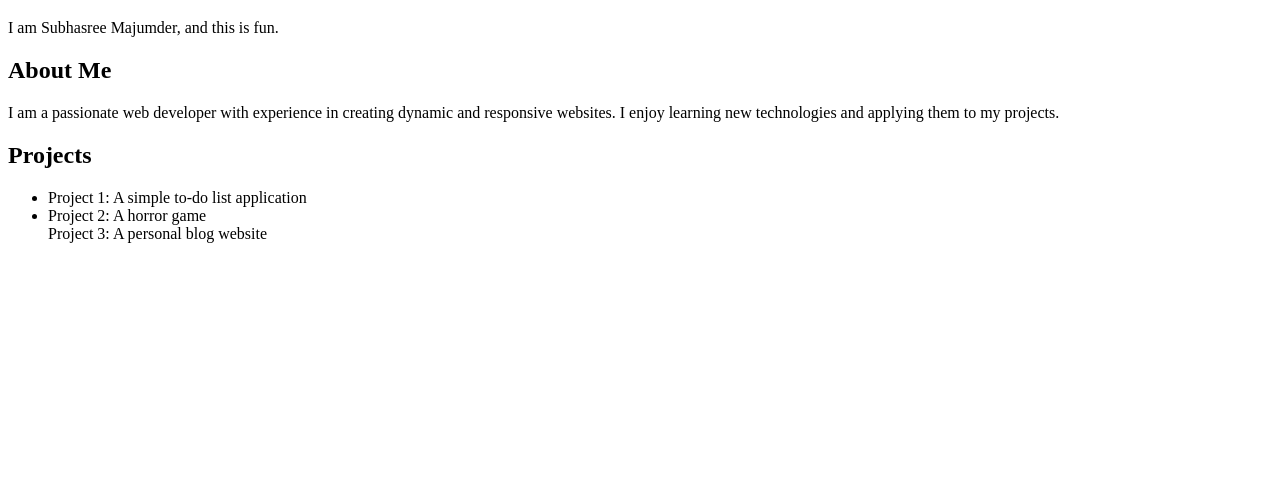
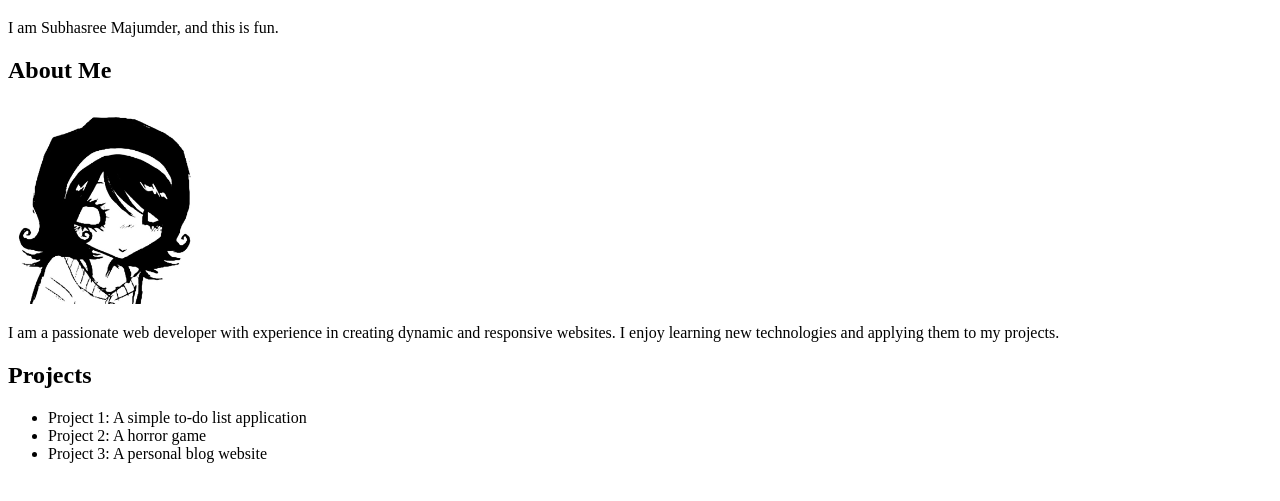
Before and after one commit to s5zy77/my-portfolio, a plain HTML site: page index.html in a window 1280 px wide. Shown: the part 61-562 px from the top of the page. Drawn offline with Linux system fonts and the light colour scheme.

Commit message:
add image

```diff
--- a/index.html
+++ b/index.html
@@ -7,12 +7,13 @@
 		<h1>Subhasree's Portfolio</h1>
 		<p>I am Subhasree Majumder, and this is fun.</p>
         <h2>About Me</h2>
+        <img src="profile.jpg" alt="Profile Picture" width="200">
         <p>I am a passionate web developer with experience in creating dynamic and responsive websites. I enjoy learning new technologies and applying them to my projects.</p>
         <h2>Projects</h2>
         <ul>
             <li>Project 1: A simple to-do list application</li>
             <li>Project 2: A horror game</li>
-            </li>Project 3: A personal blog website</li>
+            <li>Project 3: A personal blog website</li>
         </ul>
 	</body>
 </html>
```
Also changed, not shown: profile.jpg (added).
